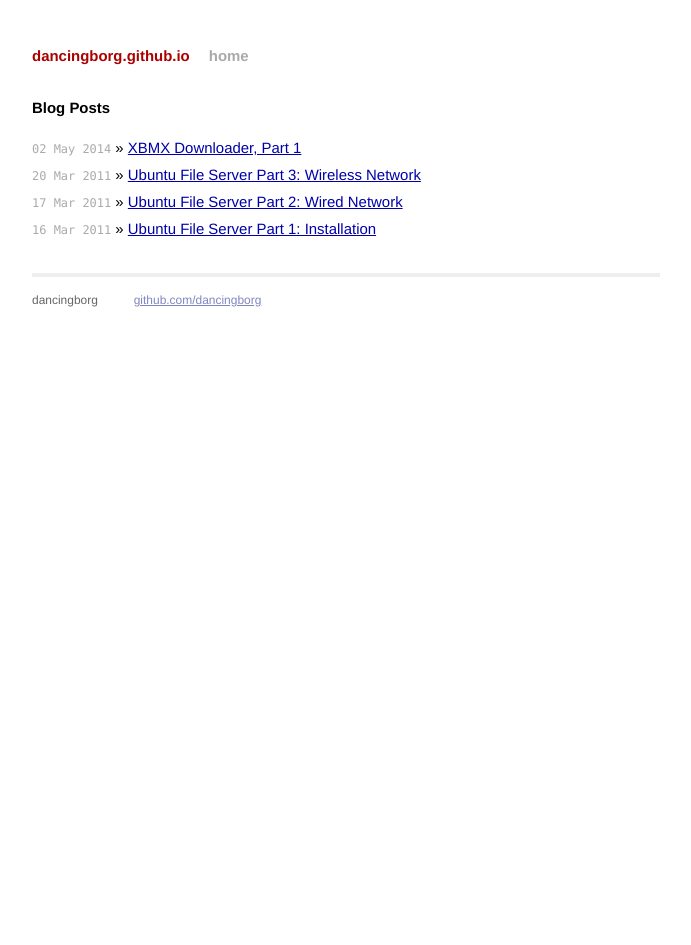
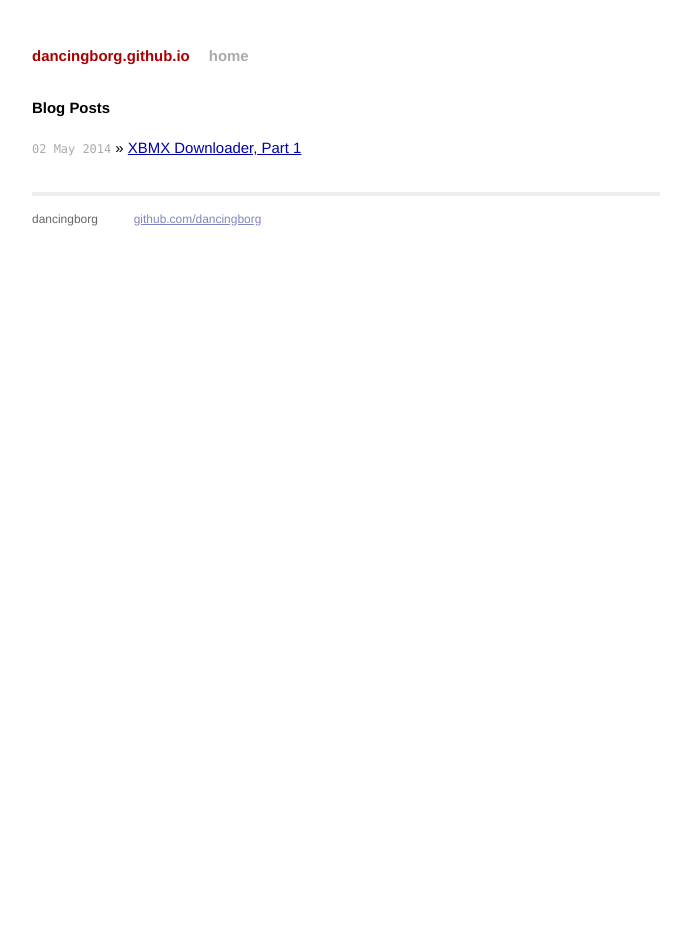
Before and after one commit to andre-abadi/andre-abadi.github.io, a Jekyll site: the page built from index.html, in a window 1280 px wide. Shown: the whole page, without its empty margins (294-985 px from the left). Built offline with Jekyll 4.4.1, drawn with Linux system fonts in a browser that asks for light colours; Markdown is read by kramdown in place of the engine named in the settings; some of the changed lines change nothing that is shown.

Commit message:
remove old posts

```diff
--- a/_posts/2011-03-16-ubuntu-file-server-part-1-installation.md
+++ /dev/null
@@ -1,24 +0,0 @@
----
-layout: post
-title:  "Ubuntu File Server Part 1: Installation"
-date:   2011-03-16 09:07:00
-categories: ubuntu-file-server
----
-
-The following posts will document my journey to replace a Windows 7 torrent and file serving machine with Ubuntu 10.10 Server x64.
-
-I was inspired to try this after reading a [post in the Ubuntu forums](http://ubuntuforums.org/showthread.php?t=1663597) about an user's attempt at an Ubuntu based file server.
-
-A great reference moving forward from here is the [Ubuntu Server Guide](https://help.ubuntu.com/lts/serverguide/). When linking there, always check you're looking at the right release of Ubuntu Server; I've found myself on articles for previous versions many times and wondered why I wasn't getting any joy. The Ubuntu server guide has large gaps, but is overall, a good place to begin any project.
-
-I began by installing Ubuntu Desktop x64 hoping that I might be able to rely on the GUI if my CLI skills were not up to the task of configuring the machine. I soon found out that the desktop edition requires significant tweaking to work headless.
-
-As it turns out, [Teamviewer](http://teamviewer.com)'s Linux version runs under wine, working only as a window and not a service. I had intended to use Teamviewer to remote-desktop into the machine if CLI wasn't working out. Teamviewer can be added to the startup program list but then the machine would have to be configured to login to my account automatically. Most importantly, Ubuntu desktop edition is very unhappy (as of the time of this post) running without a monitor physically plugged in.
-
-I am with the [Internode ISP](http://www.internode.on.net/) who host their own [Ubuntu mirror](http://mirror.internode.on.net/), so a trip here yielded the relevant .iso file for download. The machine was booted into the Ubuntu installer. Nothing unusual here, just keyboard choice (USA) and user names.I decided to ignore the network setup and configure it manually to learn how things worked. I then decided to format the entire system drive and to configure LVM. Although I'm not sure of the benefits of the LVM choice, it sounded like the option that might give more flexibility. I didn't install any extra packages (SAMBA, OpenSSH) because I didn't want the installer holding my hand.
-
-After this, the installation process just takes time to complete. The CD gets ejected and a reboot is done. You'll be booted into the terminal login screen.
-
-At this point the machine has had Ubuntu 10.10 Server x64 installed onto it but was not providing any services nor was it connected to any networks.
-
-The Ubuntu Server is really quick, mostly because no assumptions have been made about how you intend to use the server and what it is for. Because of this, we have to install and configure any functionality we desire, past the basic terminal interface and the bare essential programs to use the terminal interface. In Part 2 we will set up a basic wired network connection to get our server connected to the internet.
--- a/_posts/2011-03-17-ubuntu-file-server-part-2-wired-network.md
+++ /dev/null
@@ -1,112 +0,0 @@
----
-layout: post
-title:  "Ubuntu File Server Part 2: Wired Network"
-date:   2011-03-17 16:57:00
-categories: ubuntu-file-server
----
-
-Continuing from Part 1 of this series have now installed Ubuntu 10.10 Server x64 using a monitor and keyboard but the machine isn't actually providing any services at all, and is not connected to any networks. In Part 1 I decided against the automatic configuration of my network in an attempt to learn how the process works.
-
-In the following pages, it is important to remember to backup your current configurations before attempting to meddle on the command line. To this effect I will be playing with the network interfaces configuration file and hence, will back it up first.
-
-
-{% highlight console%}
-dancingborg@server:~$ cd /etc/network
-eagle@server:/etc/network$ ls
-if-down.d  if-post-down.d  if-pre-up.d  if-up.d  interfaces
-dancingborg@server:/etc/network$ sudo cp interfaces interfaces.bak
-dancingborg@server:/etc/network$ ls
-if-down.d  if-post-down.d  if-pre-up.d  if-up.d  interfaces  interfaces.bak
-{% endhighlight %}
-
-Also beware the sudo command. In these cases the files are in restricted parts of the file system such that an ordinary used (without sudo privelages) cannot mess up your finely tuned configuration files. Don't trust me, make sure you understand EVERY command you enter into your server.
-
-Ubuntu will have detected most if not all network adapters present during installation. If yours is not you will have to use a network adapter that does work to install the correct drivers for the adapter that wasn't detected. This is, however, outside the scope of this post. In my case both the wired and wireless adapters were detected. We check using:
-
-{% highlight bash %}
-eagle@server:~$ ifconfig -a
-eth0      Link encap:Ethernet  HWaddr 00:15:60:9e:2a:c7
-          BROADCAST MULTICAST  MTU:1500  Metric:1
-          RX packets:0 errors:0 dropped:0 overruns:0 frame:0
-          TX packets:0 errors:0 dropped:0 overruns:0 carrier:0
-          collisions:0 txqueuelen:1000
-          RX bytes:0 (0.0 B)  TX bytes:0 (0.0 B)
-          Interrupt:17
-
-lo        Link encap:Local Loopback
-          inet addr:127.0.0.1  Mask:255.0.0.0
-          inet6 addr: ::1/128 Scope:Host
-          UP LOOPBACK RUNNING  MTU:16436  Metric:1
-          RX packets:1920 errors:0 dropped:0 overruns:0 frame:0
-          TX packets:1920 errors:0 dropped:0 overruns:0 carrier:0
-          collisions:0 txqueuelen:0
-          RX bytes:315198 (315.1 KB)  TX bytes:315198 (315.1 KB)
-
-wlan0     Link encap:Ethernet  HWaddr d8:5d:4c:a3:a8:1e
-          inet addr:192.168.1.200  Bcast:192.168.1.255  Mask:255.255.255.0
-          inet6 addr: fe80::da5d:4cff:fea3:a81e/64 Scope:Link
-          UP BROADCAST RUNNING MULTICAST  MTU:1500  Metric:1
-          RX packets:3127 errors:0 dropped:0 overruns:0 frame:0
-          TX packets:1208 errors:0 dropped:0 overruns:0 carrier:0
-          collisions:0 txqueuelen:1000
-          RX bytes:589915 (589.9 KB)  TX bytes:741627 (741.6 KB)
-{% endhighlight %}
-
-At the start of each section we can see the name of the adapter (eth0, lo and wlan0). These are the names Ubuntu has given our physical adapters as well as the [loopback connection](http://en.wikipedia.org/wiki/Loopback) (lo).  We will configure the wired connection (eth0) for now.
-
-First, a trip to the Google machine to find relevant guides. [This article](https://help.ubuntu.com/community/WifiDocs/WPAHowTo#WPA%20Supplicant) was found, but we must pay heed to the fact that it is for an older version of Ubuntu, so it may not work and may have different or primitive commands. We will now tell Ubuntu to use the wired connection and how to use it by browsing to the network interface configuration file and editing it.
-
-{% highlight console %}
-eagle@server:~$ cd /etc/network
-eagle@server:/etc/network$ sudo nano interfaces
-{% endhighlight %}
-
-Here we've used the built-in program nano to open the interfaces file, which will look something like this:
-
-{% highlight console %}
-# This file describes the network interfaces available on your system
-# and how to activate them. For more information, see interfaces(5).
-
-# The loopback network interface
-auto lo
-iface lo inet loopback
-
-auto eth0
-# this says to start eth0 automatically on boot
-iface eth0 inet dhcp
-# says that the interface (iface) eth0 should
-# have an IPv4 address (inet, inet6 for IPv6)
-# and should get this address from a DHCP server
-{% endhighlight %}
-
-Our addition is seen in at the bottom of the file, how it works was learnt from this page for an older Ubuntu Server release.
-
-Now we plug in a network cable from the machine to the router and restart the networking service with the new settings.
-
-{% highlight console %}
-eagle@server:~$ sudo /etc/init.d/networking restart
-{% endhighlight %}
-
-At this point we should be able to see output showing us the adapter procuring itself an IPv4 address from the router. We can confirm this with:
-
-{% highlight console %}
-eagle@server:~$ ifconfig eth0
-{% endhighlight %}
-
-And look for the new IPv4 address of the machine or to greater effect:
-
-{% highlight console %}
-eagle@server:~$ ping google.com
-PING google.com (66.102.11.104) 56(84) bytes of data.
-64 bytes from syd01s01-in-f104.1e100.net (66.102.11.104): icmp_req=1 ttl=53 time=79.8 ms
-64 bytes from syd01s01-in-f104.1e100.net (66.102.11.104): icmp_req=2 ttl=53 time=79.3 ms
-64 bytes from syd01s01-in-f104.1e100.net (66.102.11.104): icmp_req=3 ttl=53 time=86.8 ms
-64 bytes from syd01s01-in-f104.1e100.net (66.102.11.104): icmp_req=4 ttl=53 time=80.0 ms
-64 bytes from syd01s01-in-f104.1e100.net (66.102.11.104): icmp_req=5 ttl=53 time=79.8 ms
-^C
---- google.com ping statistics ---
-5 packets transmitted, 5 received, 0% packet loss, time 4002ms
-rtt min/avg/max/mdev = 79.322/81.176/86.809/2.837 ms
-{% endhighlight %}
-
-So we have now successfully set up and configured the wired network interface on our Ubuntu server by editing Ubuntu's network configuration and then connecting the machine via cable to a DHCP-serving router. In Part 3 we will look at performing the same operation but instead using a wireless network adapter through a passworded local wireless network.
--- a/_posts/2011-03-20-ubuntu-file-server-part-3-wireless-network.md
+++ /dev/null
@@ -1,94 +0,0 @@
----
-layout: post
-title:  "Ubuntu File Server Part 3: Wireless Network"
-date:   2011-03-20 09:00:00
-categories: ubuntu-file-server
----
-
-In Part 2 we looked at manually setting up our Ubuntu 10.10 Server x64 with basic wired networking configuration. To configure modern wireless networking with encryption and passwords another few packages are needed, wpasupplicant and wireless-tools. As always a decent guide was first found, and in this case fellow Blogger user Jeroen had [just the guide I needed.](http://bendingmcp.blogspot.com/2011/02/ubuntu-1010-ralink-rt2561rt61-pci-wifi.html)
-
-Jeroen makes the good point of updating Ubuntu's package list before installing anything to make sure we are getting the most up-to-date version of the software we desire. This process will use the wired network adapter that we configured previously.
-
-{% highlight console %}
-eagle@server:~$ sudo apt-get update
-eagle@server:~$ sudo apt-get install wireless-tools wpasupplicant
-{% endhighlight %}
-
-Now we have the necessary packages to configure the wireless network and tell our machine to connect to it.  Before we can go any further we must find out if Ubuntu can see our adapter and if so, what it has named our adapter. Unknown adapter driver installation is beyond the scope of this guide.
-
-{% highlight console %}
-eagle@server:~$ lspci
-{% endhighlight %}
-
-Here we are looking for Network Controllers. Ethernet controllers are Ubuntu's way of describing wired adapters and it should show the brand of your network controller as well as its model. Ubuntu makes finding what we want in the big list of adapters easy, using the command line. Here I am using the grep command to return only lines that contain the String "Network"
-
-{% highlight console %}
-eagle@server:~$ lspci | grep Network
-05:09.0 Network controller: Atheros Communications Inc. AR5008 Wireless Network Adapter (rev 01)
-{% endhighlight %}
-
-Having found the adapter to be detected here, we go on to find out what it is listed as. Ubuntu uses the logical system of naming wireless adapters starting from wlan0 upward. We check this by using a command to show the current setup of the wireless controllers:
-
-{% highlight console %}
-eagle@server:~$ iwconfig
-lo no wireless extensions.
-
-eth0 no wireless extensions.
-
-wlan0 IEEE 802.11bgn ESSID:"Name"
-          Mode:Managed Frequency:2.432 GHz Access Point: 00:04:ED:AC:28:6E
-          Bit Rate=243 Mb/s Tx-Power=20 dBm
-          Retry long limit:7 RTS thr:off Fragment thr:off
-          Power Management:off
-          Link Quality=42/70 Signal level=-68 dBm
-          Rx invalid nwid:0 Rx invalid crypt:0 Rx invalid frag:0
-          Tx excessive retries:0 Invalid misc:0 Missed beacon:0
-{% endhighlight %}
-
-Note that my wireless controller is already connected and your details may differ. The iwconfig command will only show the wireless configurations, so you can see it has ignored the loopback and ethernet adapters. Now we know what Ubuntu has called our wireless network adapter.
-
-Next we will edit the Ubuntu network interface configuration file, which we already modified in Part 1 of this series. We navigate there and open it up:
-
-{% highlight console %}
-eagle@server:~$ cd /etc/network
-eagle@server:/etc/network$ sudo vim interfaces
-# This file describes the network interfaces available on your system
-# and how to activate them. For more information, see interfaces(5).
-
-# The loopback network interface
-auto lo
-iface lo inet loopback
-
-auto eth0
-iface eth0 inet dhcp
-
-auto wlan0
-iface wlan0 inet dhcp
-          wireless-ssid Name
-          #this seems to tell the wpa supplicant to boot when connecting
-          pre-up wpa_supplicant -B -Dwext -iwlan0 -c/etc/wpa_supplicant.conf
-          #and this seem to tell it to die when disconnecting
-          post-down killall -q wpa_supplicant
-{% endhighlight %}
-
-Above you can see a similar thing happens for the wireless adapter as for the wired adapter, except that we tell our machine to use the wpasupplicant program to supply the security settings for the network.
-
-To this effect we need to configure the security setting that our machine will use to connect to the network of our choice. At the start of this part of the series we install the wpasupplicant package and this will supply the security settings to our adapter in order to connect to the wireless network.
-
-Our wpasupplicant program is able to pull settings from a file that we create in the /etc/ directory and we will do this by browsing there and then creating a new file, placing the text inside as shown:
-
-{% highlight console %}
-eagle@server:~$ cd /etc/
-eagle@server:/etc$ sudo vim wpa_supplicant.conf
-network={
-	ssid="same_as_we_entered_into_interfaces_config_file"
-	proto=RSN          key_mgmt=WPA-PSK          pairwise=CCMP TKIP                	group=CCMP TKIP          psk="wireless_password"}
-{% endhighlight %}
-
-And now we can test our configuration to make sure that it works by using the command:
-
-{% highlight console %}
-eagle@server:~$ cd /etc/init.d/networking restart
-{% endhighlight %}
-
-And now we have configured our server to connect to our local wireless network. In Part 4 we will look at how to configure package lists and remote control to our server.
```
Also changed, not shown: _posts/2014-05-02-xbmc-downloader-1.md (+5 -5 lines).
